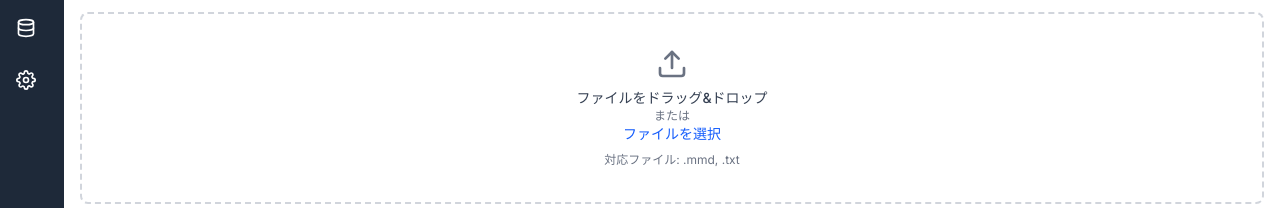
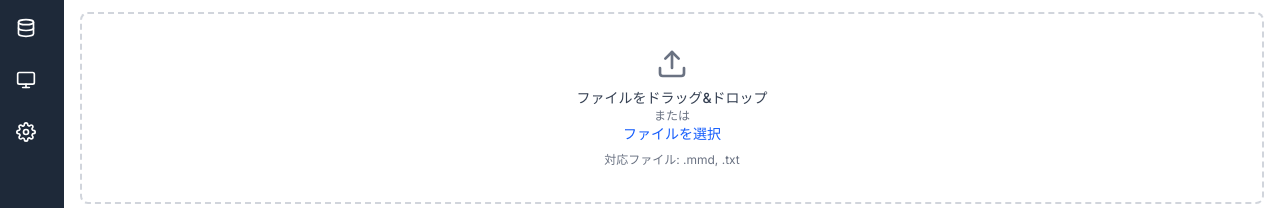
Before and after one commit to sivertigo/scope-forges, a Next.js app: page /erd in a window 1280 px wide. Shown: the part 138-346 px from the top of the page. Built offline with nearby package versions, Linux system fonts and the light colour scheme.

Commit message:
アイコンコンポーネントの統合とサイドバー、カラムエディタ、テーブルエディタでのアイコン使用の更新。新しい画面アイコンをサイドバーに追加し、古いアイコンコンポーネントを削除。

```diff
--- a/src/components/base/Sidebar.tsx
+++ b/src/components/base/Sidebar.tsx
@@ -1,4 +1,4 @@
-import Icon from "../icons/Icon";
+import { Icon } from "@/components/ui/icon";
 
 interface SidebarProps {
   isCollapsed: boolean;
@@ -9,6 +9,7 @@ export default function Sidebar({ isCollapsed, onToggle }: SidebarProps) {
   const menuItems = [
     { icon: "home", label: "ホーム", href: "/" },
     { icon: "database", label: "ER図", href: "/erd" },
+    { icon: "screen", label: "画面", href: "/screens" },
     { icon: "settings", label: "設定", href: "/settings" },
   ];
 
@@ -31,7 +32,7 @@ export default function Sidebar({ isCollapsed, onToggle }: SidebarProps) {
             className="flex items-center p-4 hover:bg-gray-700"
           >
             <Icon
-              name={item.icon as "home" | "database" | "settings"}
+              name={item.icon as "home" | "database" | "settings" | "screen"}
               size={20}
               className="mr-3"
             />
--- a/src/components/erdraw/ColumnEditor.tsx
+++ b/src/components/erdraw/ColumnEditor.tsx
@@ -3,7 +3,8 @@
 import { useState, useRef, useEffect } from "react";
 import { POSTGRESQL_DATA_TYPES } from "@/consts/consts";
 import { ColumnData, TableData } from "@/data/definition";
-import { DeleteIcon, EditIcon } from "@/components/ui/icon";
+import { Icon } from "@/components/ui/icon";
+
 type ColumnProps = {
   column: ColumnData;
   onUpdate: (column: ColumnData) => void;
@@ -217,7 +218,7 @@ export default function ColumnEditor({
               }}
               className="text-blue-400 hover:text-blue-300"
             >
-              <EditIcon />
+              <Icon name="edit" />
             </button>
             <button
               onClick={(e) => {
@@ -226,7 +227,7 @@ export default function ColumnEditor({
               }}
               className="text-red-400 hover:text-red-300"
             >
-              <DeleteIcon />
+              <Icon name="delete" />
             </button>
           </div>
         </div>
--- a/src/components/erdraw/TableEditor.tsx
+++ b/src/components/erdraw/TableEditor.tsx
@@ -3,8 +3,7 @@
 import { useState } from "react";
 import Column from "@/components/erdraw/ColumnEditor";
 import { TableData, ColumnData } from "@/data/definition";
-import { DeleteIcon, PlusIcon, MoreVerticalIcon } from "@/components/ui/icon";
-
+import { Icon } from "@/components/ui/icon";
 const DEFAULT_VISIBLE_COLUMNS = 6;
 
 type TableProps = {
@@ -158,7 +157,7 @@ export default function Table({
           onClick={handleDelete}
           className="text-red-400 hover:text-red-300"
         >
-          <DeleteIcon />
+          <Icon name="delete" />
         </button>
       </div>
       <div className="space-y-2">
@@ -228,7 +227,7 @@ export default function Table({
           onClick={() => addColumn()}
           className="flex items-center justify-center w-full px-4 py-2 bg-blue-600 text-white rounded hover:bg-blue-700"
         >
-          <PlusIcon className="w-4 h-4 mr-2" />
+          <Icon name="plus" />
           カラムを追加
         </button>
 
@@ -237,7 +236,7 @@ export default function Table({
             onClick={() => setIsMenuOpen(!isMenuOpen)}
             className="p-2 text-gray-400 hover:text-white hover:bg-gray-600 rounded"
           >
-            <MoreVerticalIcon className="w-5 h-5" />
+            <Icon name="more-vertical" />
           </button>
           {isMenuOpen && (
             <div className="absolute right-0 mt-2 w-48 bg-gray-700 rounded shadow-lg z-10">
--- a/src/components/ui/icon.tsx
+++ b/src/components/ui/icon.tsx
@@ -1,9 +1,136 @@
-const DeleteIcon = () => (
+interface IconProps {
+  name:
+    | "home"
+    | "database"
+    | "settings"
+    | "menu"
+    | "close"
+    | "screen"
+    | "delete"
+    | "edit"
+    | "chevron-down"
+    | "chevron-up"
+    | "plus"
+    | "more-vertical";
+  size?: number;
+  className?: string;
+}
+
+export function Icon({ name, size = 24, className = "" }: IconProps) {
+  const icons = {
+    home: (
       <svg
         xmlns="http://www.w3.org/2000/svg"
-    className="h-5 w-5"
+        width={size}
+        height={size}
+        viewBox="0 0 24 24"
+        fill="none"
+        stroke="currentColor"
+        strokeWidth="2"
+        strokeLinecap="round"
+        strokeLinejoin="round"
+        className={className}
+      >
+        <path d="M3 9l9-7 9 7v11a2 2 0 0 1-2 2H5a2 2 0 0 1-2-2z" />
+        <polyline points="9 22 9 12 15 12 15 22" />
+      </svg>
+    ),
+    database: (
+      <svg
+        xmlns="http://www.w3.org/2000/svg"
+        width={size}
+        height={size}
+        viewBox="0 0 24 24"
+        fill="none"
+        stroke="currentColor"
+        strokeWidth="2"
+        strokeLinecap="round"
+        strokeLinejoin="round"
+        className={className}
+      >
+        <ellipse cx="12" cy="5" rx="9" ry="3" />
+        <path d="M21 12c0 1.66-4 3-9 3s-9-1.34-9-3" />
+        <path d="M3 5v14c0 1.66 4 3 9 3s9-1.34 9-3V5" />
+      </svg>
+    ),
+    settings: (
+      <svg
+        xmlns="http://www.w3.org/2000/svg"
+        width={size}
+        height={size}
+        viewBox="0 0 24 24"
+        fill="none"
+        stroke="currentColor"
+        strokeWidth="2"
+        strokeLinecap="round"
+        strokeLinejoin="round"
+        className={className}
+      >
+        <circle cx="12" cy="12" r="3" />
+        <path d="M19.4 15a1.65 1.65 0 0 0 .33 1.82l.06.06a2 2 0 0 1 0 2.83 2 2 0 0 1-2.83 0l-.06-.06a1.65 1.65 0 0 0-1.82-.33 1.65 1.65 0 0 0-1 1.51V21a2 2 0 0 1-2 2 2 2 0 0 1-2-2v-.09A1.65 1.65 0 0 0 9 19.4a1.65 1.65 0 0 0-1.82.33l-.06.06a2 2 0 0 1-2.83 0 2 2 0 0 1 0-2.83l.06-.06a1.65 1.65 0 0 0 .33-1.82 1.65 1.65 0 0 0-1.51-1H3a2 2 0 0 1-2-2 2 2 0 0 1 2-2h.09A1.65 1.65 0 0 0 4.6 9a1.65 1.65 0 0 0-.33-1.82l-.06-.06a2 2 0 0 1 0-2.83 2 2 0 0 1 2.83 0l.06.06a1.65 1.65 0 0 0 1.82.33H9a1.65 1.65 0 0 0 1-1.51V3a2 2 0 0 1 2-2 2 2 0 0 1 2 2v.09a1.65 1.65 0 0 0 1 1.51 1.65 1.65 0 0 0 1.82-.33l.06-.06a2 2 0 0 1 2.83 0 2 2 0 0 1 0 2.83l-.06.06a1.65 1.65 0 0 0-.33 1.82V9a1.65 1.65 0 0 0 1.51 1H21a2 2 0 0 1 2 2 2 2 0 0 1-2 2h-.09a1.65 1.65 0 0 0-1.51 1z" />
+      </svg>
+    ),
+    menu: (
+      <svg
+        xmlns="http://www.w3.org/2000/svg"
+        width={size}
+        height={size}
+        viewBox="0 0 24 24"
+        fill="none"
+        stroke="currentColor"
+        strokeWidth="2"
+        strokeLinecap="round"
+        strokeLinejoin="round"
+        className={className}
+      >
+        <line x1="3" y1="12" x2="21" y2="12" />
+        <line x1="3" y1="6" x2="21" y2="6" />
+        <line x1="3" y1="18" x2="21" y2="18" />
+      </svg>
+    ),
+    close: (
+      <svg
+        xmlns="http://www.w3.org/2000/svg"
+        width={size}
+        height={size}
+        viewBox="0 0 24 24"
+        fill="none"
+        stroke="currentColor"
+        strokeWidth="2"
+        strokeLinecap="round"
+        strokeLinejoin="round"
+        className={className}
+      >
+        <line x1="18" y1="6" x2="6" y2="18" />
+        <line x1="6" y1="6" x2="18" y2="18" />
+      </svg>
+    ),
+    screen: (
+      <svg
+        xmlns="http://www.w3.org/2000/svg"
+        width={size}
+        height={size}
+        viewBox="0 0 24 24"
+        fill="none"
+        stroke="currentColor"
+        strokeWidth="2"
+        strokeLinecap="round"
+        strokeLinejoin="round"
+        className={className}
+      >
+        <rect x="2" y="3" width="20" height="14" rx="2" ry="2" />
+        <line x1="8" y1="21" x2="16" y2="21" />
+        <line x1="12" y1="17" x2="12" y2="21" />
+      </svg>
+    ),
+    delete: (
+      <svg
+        xmlns="http://www.w3.org/2000/svg"
+        width={size}
+        height={size}
         viewBox="0 0 20 20"
         fill="currentColor"
+        className={className}
       >
         <path
           fillRule="evenodd"
@@ -11,64 +138,60 @@ const DeleteIcon = () => (
           clipRule="evenodd"
         />
       </svg>
-);
-
-const EditIcon = () => (
-  // edit pencil
+    ),
+    edit: (
       <svg
         xmlns="http://www.w3.org/2000/svg"
-    className="h-5 w-5"
+        width={size}
+        height={size}
         viewBox="0 0 20 20"
         fill="currentColor"
+        className={className}
       >
         <path d="M13.586 3.586a2 2 0 112.828 2.828l-.793.793-2.828-2.828.793-.793zM11.379 5.793L3 14.172V17h2.828l8.38-8.379-2.83-2.828z" />
       </svg>
-);
-
-export function ChevronDownIcon() {
-  return (
+    ),
+    "chevron-down": (
       <svg
         xmlns="http://www.w3.org/2000/svg"
-      width="24"
-      height="24"
+        width={size}
+        height={size}
         viewBox="0 0 24 24"
         fill="none"
         stroke="currentColor"
         strokeWidth="2"
         strokeLinecap="round"
         strokeLinejoin="round"
+        className={className}
       >
         <path d="m6 9 6 6 6-6" />
       </svg>
-  );
-}
-
-export function ChevronUpIcon() {
-  return (
+    ),
+    "chevron-up": (
       <svg
         xmlns="http://www.w3.org/2000/svg"
-      width="24"
-      height="24"
+        width={size}
+        height={size}
         viewBox="0 0 24 24"
         fill="none"
         stroke="currentColor"
         strokeWidth="2"
         strokeLinecap="round"
         strokeLinejoin="round"
+        className={className}
       >
         <path d="m18 15-6-6-6 6" />
       </svg>
-  );
-}
-
-export function PlusIcon({ className }: { className?: string }) {
-  return (
+    ),
+    plus: (
       <svg
         xmlns="http://www.w3.org/2000/svg"
+        width={size}
+        height={size}
+        viewBox="0 0 24 24"
         fill="none"
-      viewBox="0 0 24 24"
+        stroke="currentColor"
         strokeWidth={1.5}
-      stroke="currentColor"
         className={className}
       >
         <path
@@ -77,17 +200,16 @@ export function PlusIcon({ className }: { className?: string }) {
           d="M12 4.5v15m7.5-7.5h-15"
         />
       </svg>
-  );
-}
-
-export function MoreVerticalIcon({ className }: { className?: string }) {
-  return (
+    ),
+    "more-vertical": (
       <svg
         xmlns="http://www.w3.org/2000/svg"
+        width={size}
+        height={size}
+        viewBox="0 0 24 24"
         fill="none"
-      viewBox="0 0 24 24"
+        stroke="currentColor"
         strokeWidth={1.5}
-      stroke="currentColor"
         className={className}
       >
         <path
@@ -96,7 +218,8 @@ export function MoreVerticalIcon({ className }: { className?: string }) {
           d="M12 6.75a.75.75 0 110-1.5.75.75 0 010 1.5zM12 12.75a.75.75 0 110-1.5.75.75 0 010 1.5zM12 18.75a.75.75 0 110-1.5.75.75 0 010 1.5z"
         />
       </svg>
-  );
+    ),
+  };
+
+  return icons[name];
 }
-
-export { DeleteIcon, EditIcon };
```
Also changed, not shown: src/components/icons/Icon.tsx (deleted, +0 -99 lines). Lines whose indentation alone changed are shown as unchanged.
